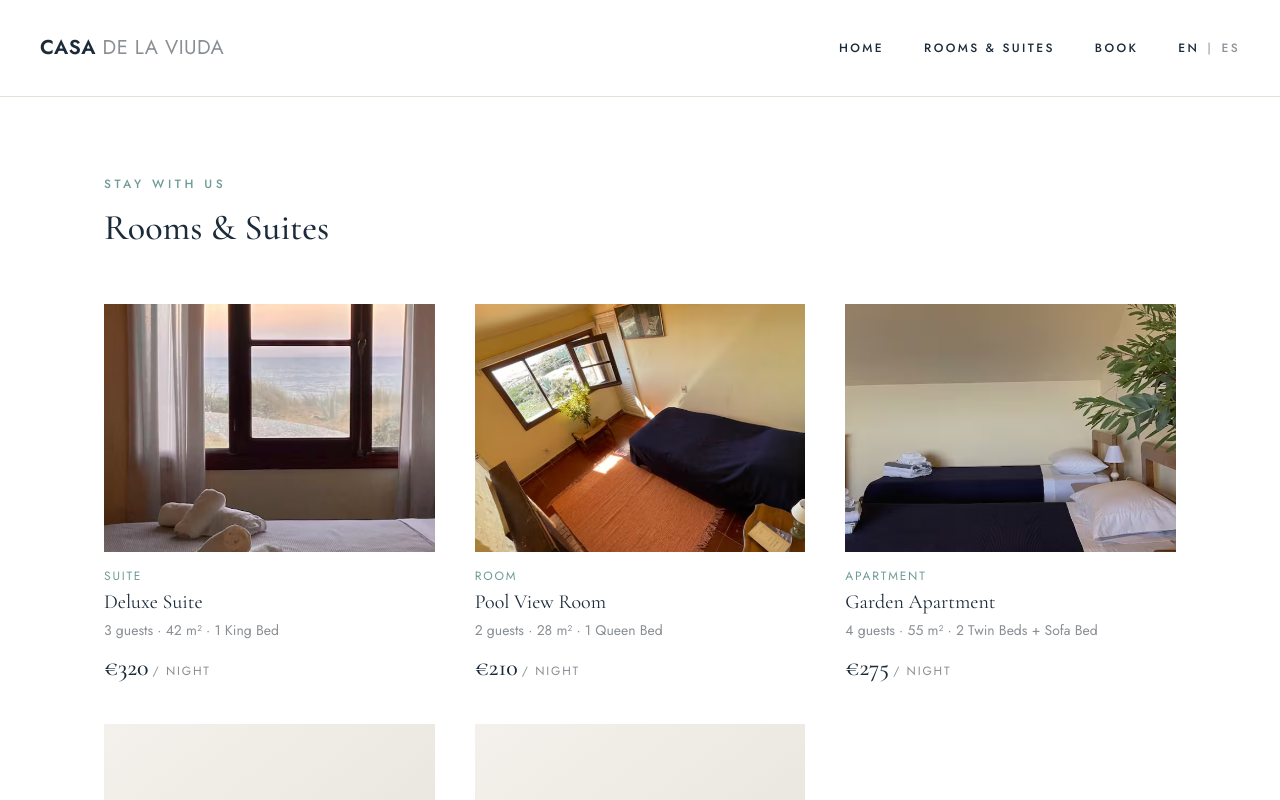
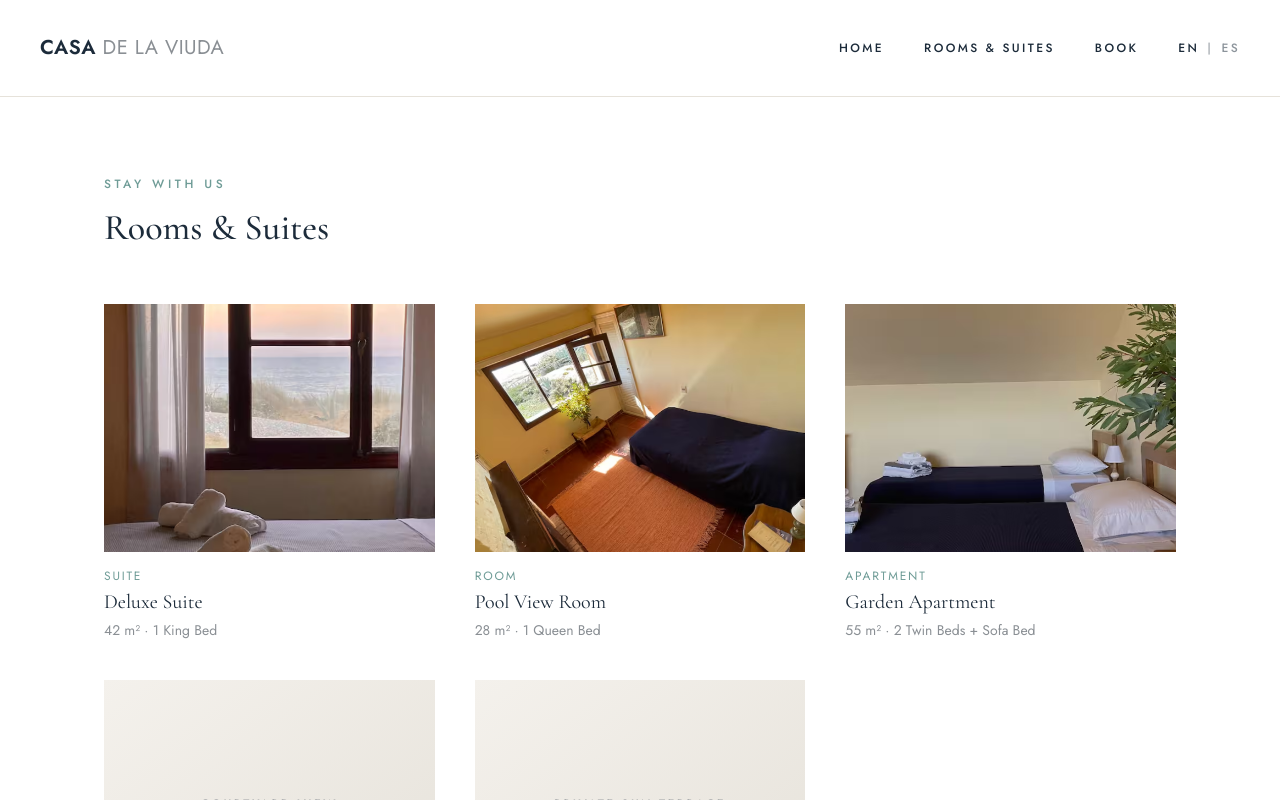
Before and after one commit to pegasuspixelsux-stack/casa_de_la_viuda, a Next.js app: page /en/properties in a window 1280 px wide. Shown: the top 800 px of the page. Built offline with nearby package versions, Linux system fonts and the light colour scheme.

Commit message:
refactor: drop per-room price/guest-count from PropertyCard

```diff
--- a/src/components/properties/PropertyCard.tsx
+++ b/src/components/properties/PropertyCard.tsx
@@ -1,8 +1,6 @@
 import Image from "next/image";
-import { useTranslations } from "next-intl";
 import { Link } from "@/i18n/navigation";
 import { PhotoPlaceholder } from "@/components/ui/PhotoPlaceholder";
-import { PriceTag } from "@/components/ui/PriceTag";
 import type { Property } from "@/types/property";
 
 type PropertyCardProps = {
@@ -10,8 +8,6 @@ type PropertyCardProps = {
 };
 
 export function PropertyCard({ property }: PropertyCardProps) {
-  const t = useTranslations("properties");
-
   return (
     <Link href={`/properties/${property.slug}`} className="group block">
       {property.cardImage ? (
@@ -38,12 +34,9 @@ export function PropertyCard({ property }: PropertyCardProps) {
           {property.name}
         </h3>
         <p className="mt-1 text-sm text-muted">
-          {property.maxGuests} {t("guestsUnit")} · {property.sizeSqm} m² ·{" "}
-          {property.bedConfiguration}
+          {property.sizeSqm} m²
+          {property.bedConfiguration ? ` · ${property.bedConfiguration}` : ""}
         </p>
-        <div className="mt-3">
-          <PriceTag pricePerNight={property.pricePerNight} />
-        </div>
       </div>
     </Link>
   );
```
